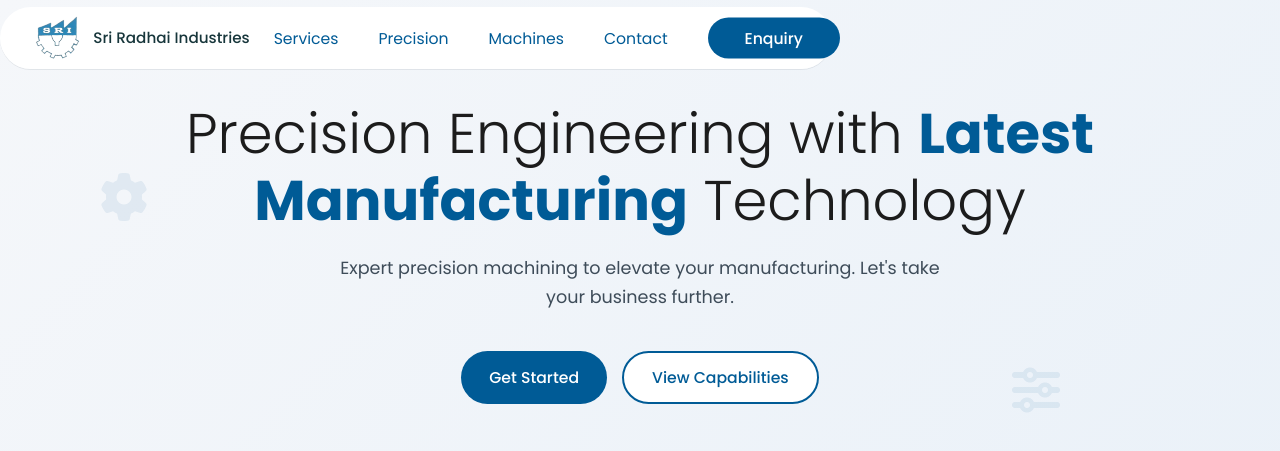
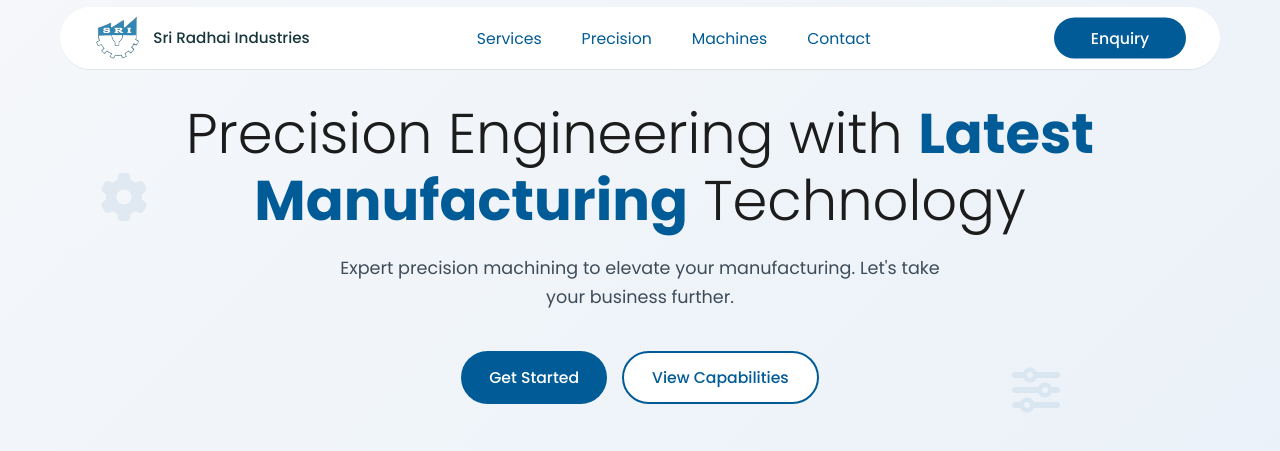
Before and after one commit to sugisivam70/sriradhai-ind, a plain HTML site: page index.html in a window 1280 px wide. Shown: the top 451 px of the page. Drawn offline with Linux system fonts and the light colour scheme.

Commit message:
modify the nav center

```diff
--- a/style.css
+++ b/style.css
@@ -36,7 +36,8 @@ html {
   position: fixed;
   top: 0;
   left: 0;
-  width: 65%;
+  right: 0;
+  width: min(1160px, 92%);
   z-index: 1000;
   display: grid;
   grid-template-columns: auto 1fr;
@@ -47,7 +48,8 @@ html {
   box-shadow: 0 1px 0 rgba(12, 36, 41, 0.08);
   font-family: "Poppins", sans-serif;
   border-radius: 100px;
-  margin-top: 7px;
+  margin: 7px auto 0;
+
 }
 
 .navbar .logo {
```
